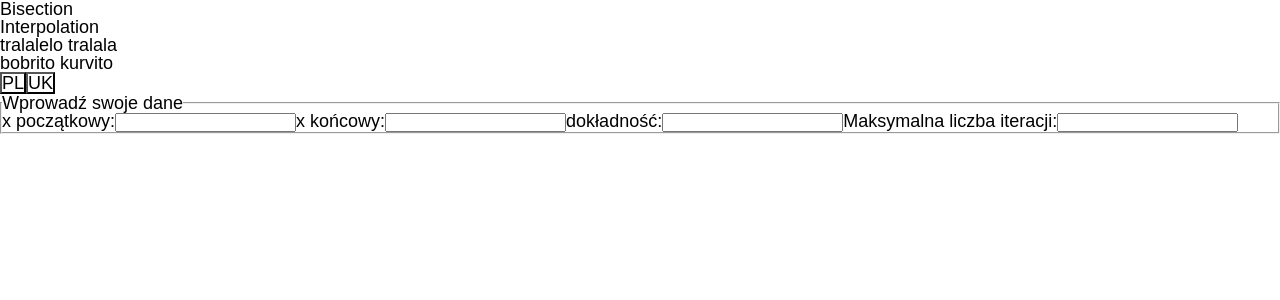
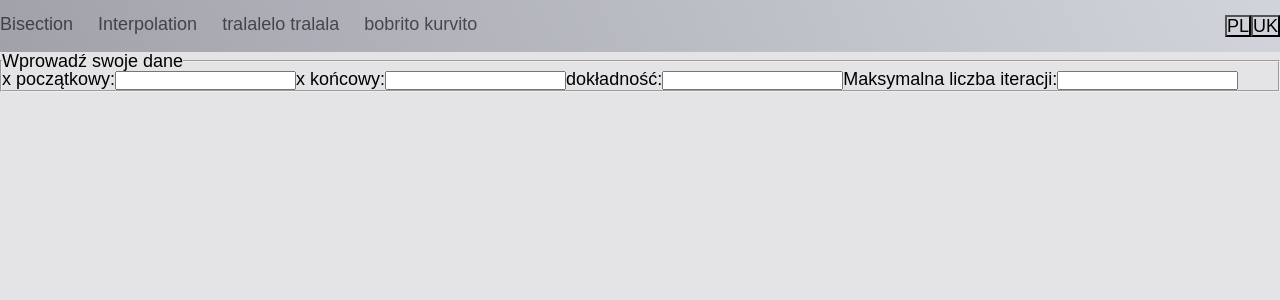
Before and after one commit to Roverp1/numerical_methods.ts, a React (Vite) app: page / in a window 1280 px wide. Shown: the top 300 px of the page. Built offline with nearby package versions, Linux system fonts and the light colour scheme.

Commit message:
feat(Header): add an active class on current page link

```diff
--- a/src/main.scss
+++ b/src/main.scss
@@ -57,6 +57,7 @@ html {
 body {
   font-size: 1.8rem;
   font-family: sans-serif;
+  background-color: #e4e4e7;
 }
 
 input,
--- a/src/widgets/Header/Header.scss
+++ b/src/widgets/Header/Header.scss
@@ -0,0 +1,35 @@
+.header {
+  background-color: #94a3b8;
+  background: linear-gradient(245deg, #d1d5db, #a1a1aa);
+
+  display: flex;
+  justify-content: space-between;
+
+  padding: 1.5rem 0;
+  &__nav {
+  }
+
+  .nav {
+    &__list {
+      display: flex;
+      gap: 2.5rem;
+
+      &-item {
+        // transition: transform 0.1s ease;
+        color: rgba(0, 0, 0, 0.6);
+        // transition: scale 0.1s ease;/
+        transition: color 0.1s ease;
+
+        &:hover {
+          // transform: scale(1.05);
+          scale: 1.02;
+          color: rgba(0, 0, 0, 1);
+        }
+
+        &:focus {
+          color: rgba(0, 0, 0, 1);
+        }
+      }
+    }
+  }
+}
--- a/src/widgets/Header/Header.tsx
+++ b/src/widgets/Header/Header.tsx
@@ -1,28 +1,50 @@
 import { Link } from "react-router-dom";
+import { useLocation } from "react-router-dom";
+import classNames from "classnames";
+
 import "./Header.scss";
 
+type NavItem = {
+  text: string;
+  path: string;
+};
+
+const navItems = [
+  {
+    text: "Bisection",
+    path: "/",
+  },
+  {
+    text: "Interpolation",
+    path: "/interpolation",
+  },
+  {
+    text: "tralalelo tralala",
+    path: "/temp",
+  },
+  {
+    text: "bobrito kurvito",
+    path: "/temp",
+  },
+];
+
 const Header = () => {
+  const location = useLocation();
+
+  const itemClassName = (item: NavItem) => {
+    return classNames("nav__list-item", location.pathname === item.path ? "active" : "");
+  };
   return (
     <header className="header">
       <nav className="header__nav nav">
         <ul className="nav__list">
-          <li className="nav__list-item">
-            <Link className="nav__list-item-link" to={"/"}>
-              Bisection
-            </Link>
-          </li>
-
-          <li className="nav__list-item">
-            <Link to={"/interpolation"}>Interpolation</Link>
-          </li>
-
-          <li className="nav__list-item">
-            <Link to={"/temp"}>tralalelo tralala</Link>
-          </li>
-
-          <li className="nav__list-item">
-            <Link to={"/temp"}>bobrito kurvito</Link>
-          </li>
+          {navItems.map((item, index) => (
+            <li className={itemClassName(item)} key={index}>
+              <Link className="nav__list-item-link" to={item.path}>
+                {item.text}
+              </Link>
+            </li>
+          ))}
         </ul>
       </nav>
 
```
